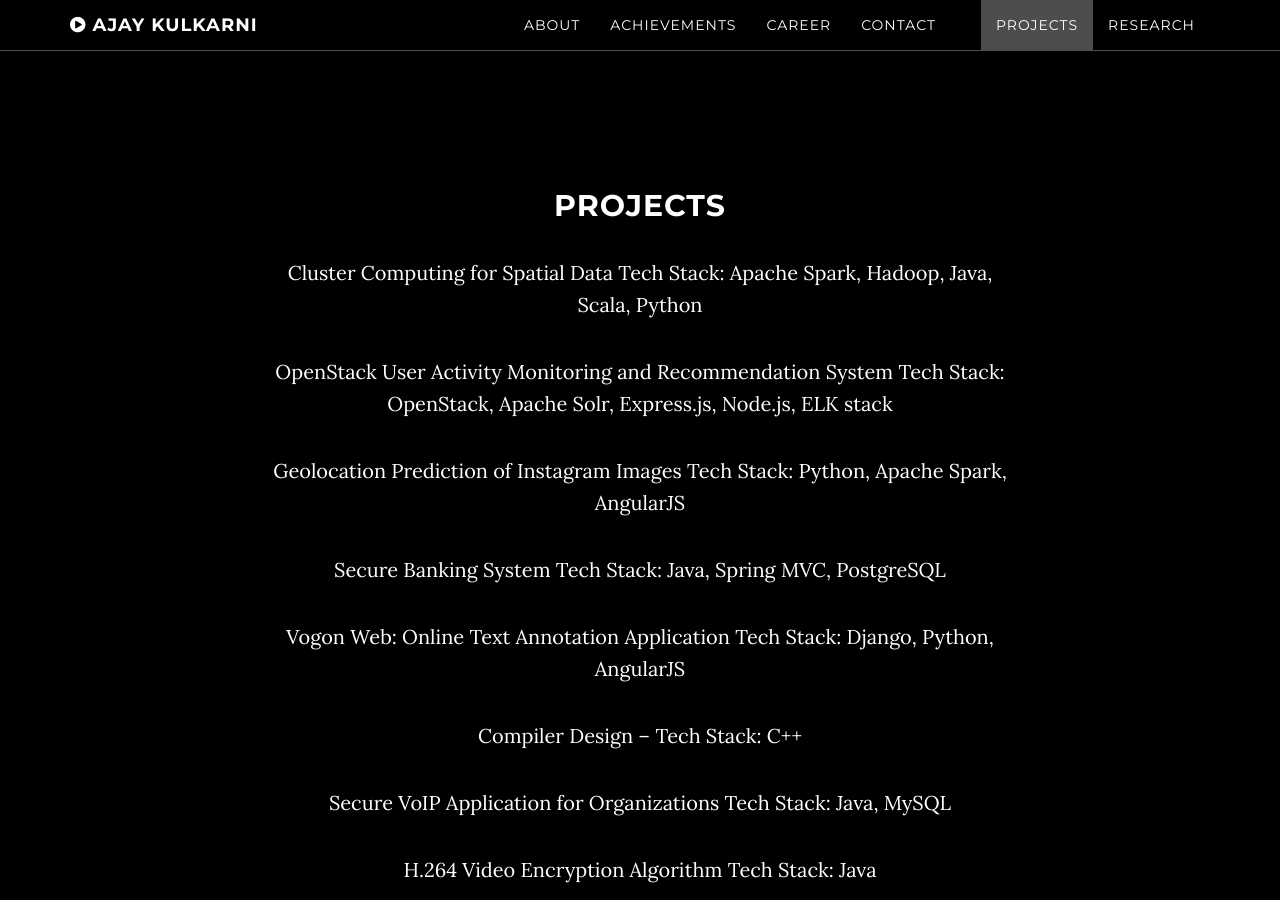
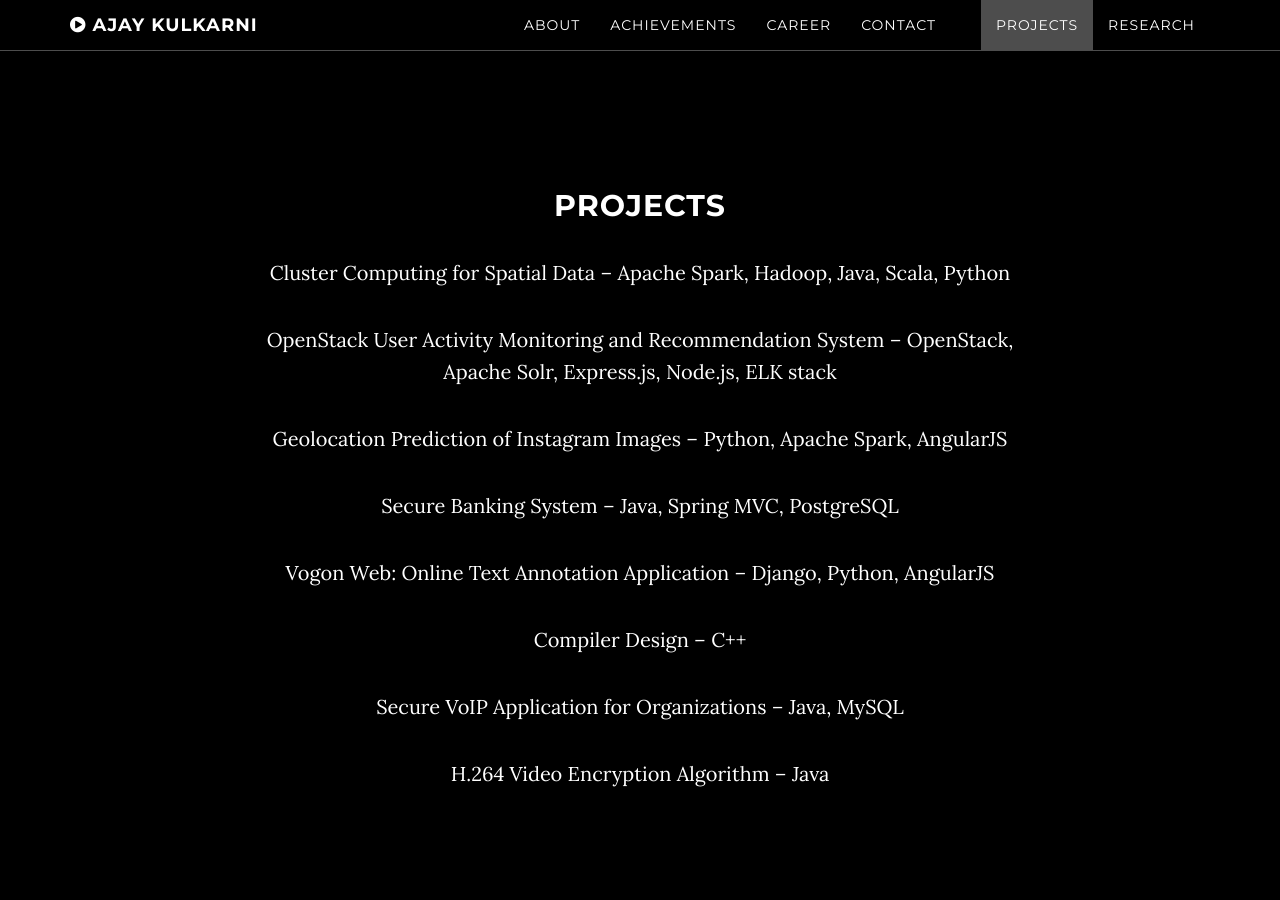
Before and after one commit to ajkulkarni/ajkulkarni.github.io, a Jekyll site: the page built from index.html, in a window 1280 px wide and 900 px high, scrolled down 4765 px. Built offline with Jekyll 4.4.1, drawn with Linux system fonts in a browser that asks for light colours.

Commit message:
projects

```diff
--- a/projects.html
+++ b/projects.html
@@ -5,26 +5,18 @@ title: Projects
 ---
 ## Projects
 
-Cluster Computing for Spatial Data
-Tech Stack: Apache Spark, Hadoop, Java, Scala, Python
+Cluster Computing for Spatial Data – Apache Spark, Hadoop, Java, Scala, Python
 
-OpenStack User Activity Monitoring and Recommendation System
-Tech Stack: OpenStack, Apache Solr, Express.js, Node.js, ELK stack
+OpenStack User Activity Monitoring and Recommendation System – OpenStack, Apache Solr, Express.js, Node.js, ELK stack
 
-Geolocation Prediction of Instagram Images
-Tech Stack: Python, Apache Spark, AngularJS
+Geolocation Prediction of Instagram Images – Python, Apache Spark, AngularJS
 
-Secure Banking System
-Tech Stack: Java, Spring MVC, PostgreSQL
+Secure Banking System – Java, Spring MVC, PostgreSQL
 
-Vogon Web: Online Text Annotation Application
-Tech Stack: Django, Python, AngularJS
+Vogon Web: Online Text Annotation Application – Django, Python, AngularJS
 
-Compiler Design –
-Tech Stack: C++
+Compiler Design – C++
 
-Secure VoIP Application for Organizations
-Tech Stack: Java, MySQL
+Secure VoIP Application for Organizations – Java, MySQL
 
-H.264 Video Encryption Algorithm
-Tech Stack: Java
+H.264 Video Encryption Algorithm – Java
```
